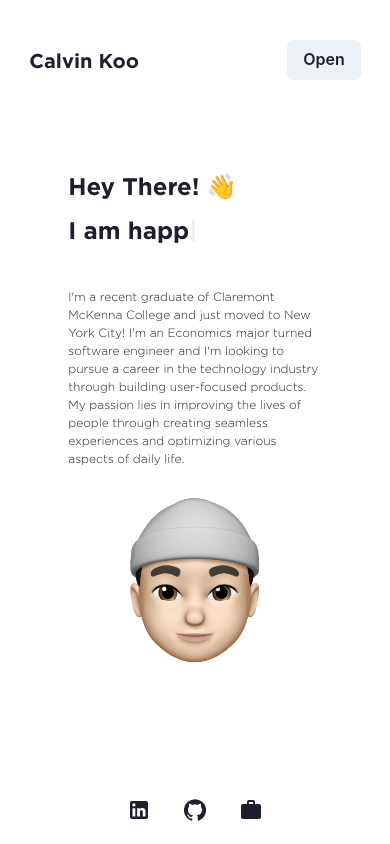
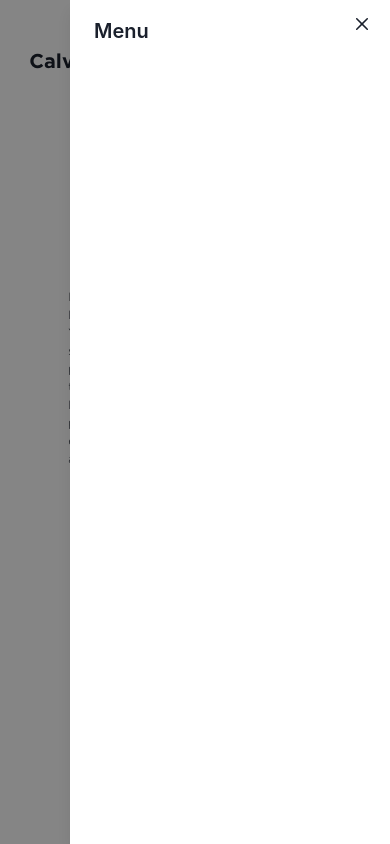
Before and after one commit to ckoo13/kooportfolio, a Next.js app: page / in a window 390 px wide. Both pictures are taken after a click on the button "Open". Shown: the top 844 px of the page. Built offline with nearby package versions, Linux system fonts and the light colour scheme.

Commit message:
started building out drawer component for mobile navbar

```diff
--- a/components/MobileNavbar.jsx
+++ b/components/MobileNavbar.jsx
@@ -1,5 +1,5 @@
 import React from 'react';
-import { Drawer, DrawerBody, DrawerFooter, DrawerHeader, DrawerOverlay, DrawerContent, Button} from '@chakra-ui/react';
+import { Drawer, DrawerBody, DrawerFooter, DrawerHeader, DrawerOverlay, DrawerContent, Button, DrawerCloseButton} from '@chakra-ui/react';
 import { useDisclosure } from '@chakra-ui/react';
 
 
@@ -7,12 +7,30 @@
     const { isOpen, onOpen, onClose } = useDisclosure();
     const btnRef = React.useRef();
 
+    const navigationItems = () => {
+
+    }
+
     return (
         <>
             <Button display={{base:'block', md:'none', lg:'none'}} ref={btnRef} onClick={onOpen}>
                 Open
             </Button>
+            <Drawer
+                isOpen={isOpen}
+                placement='right'
+                onClose={onClose}
+                finalFocusRef={btnRef}
+            >
+                <DrawerOverlay/>
+                <DrawerContent>
+                    <DrawerCloseButton/>
+                    <DrawerHeader>Menu</DrawerHeader>
+                    <DrawerBody>
 
+                    </DrawerBody>
+                </DrawerContent>
+            </Drawer>
         </>
     )
 }
```
